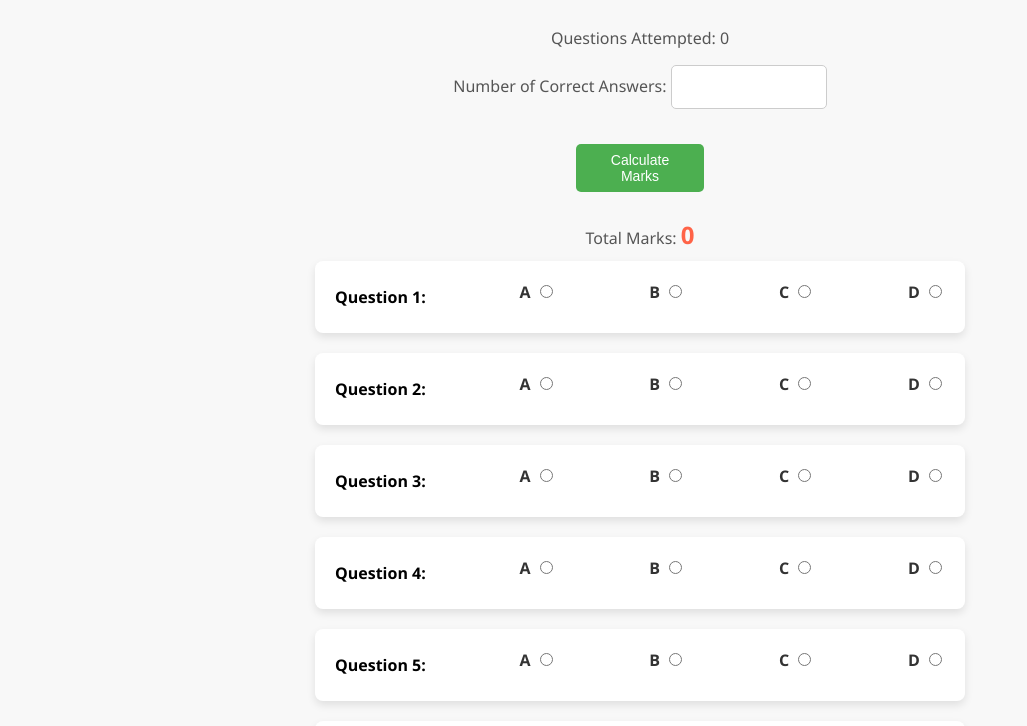
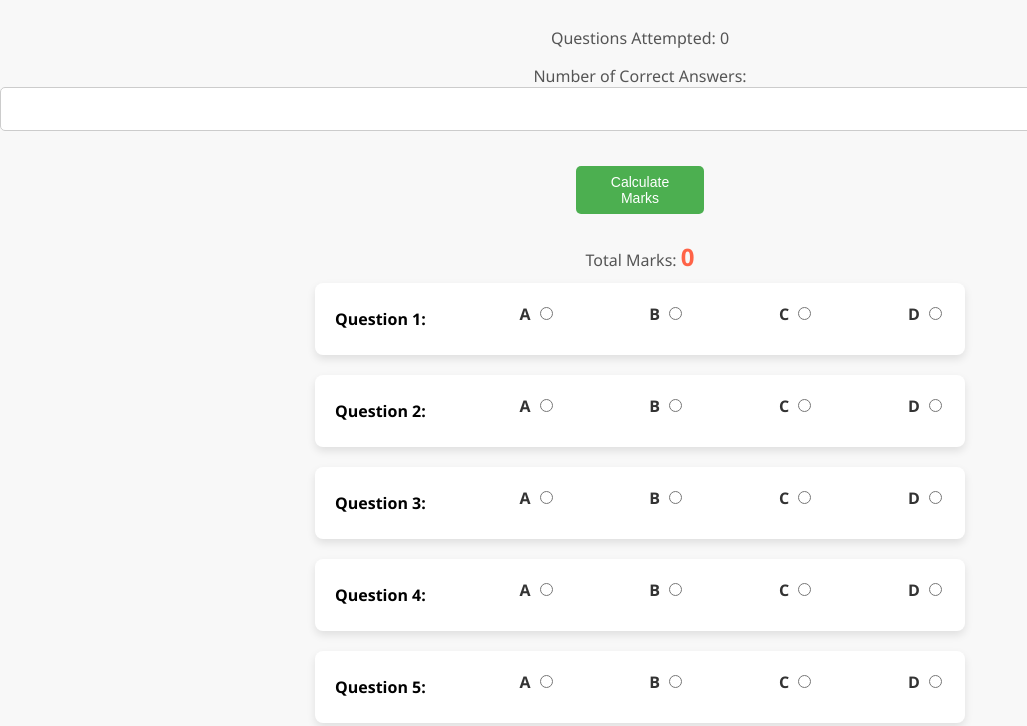
Before and after one commit to ashishdas2406/the-pioneer-omr-sheet, a plain HTML site: page index.html in a window 1280 px wide. Shown: the part 67-793 px from the top of the page, without its empty margins (0-1027 px from the left). Drawn offline with nearby package versions, Linux system fonts and the light colour scheme.

Commit message:
Update index.html

```diff
--- a/index.html
+++ b/index.html
@@ -50,7 +50,7 @@
       padding: 12px;
       border: 1px solid #ccc;
       border-radius: 5px;
-      width: calc(100% - 1150px);
+      width: calc(100% - 24px);
       margin-bottom: 15px;
       outline: none;
       font-size: 16px;
```
